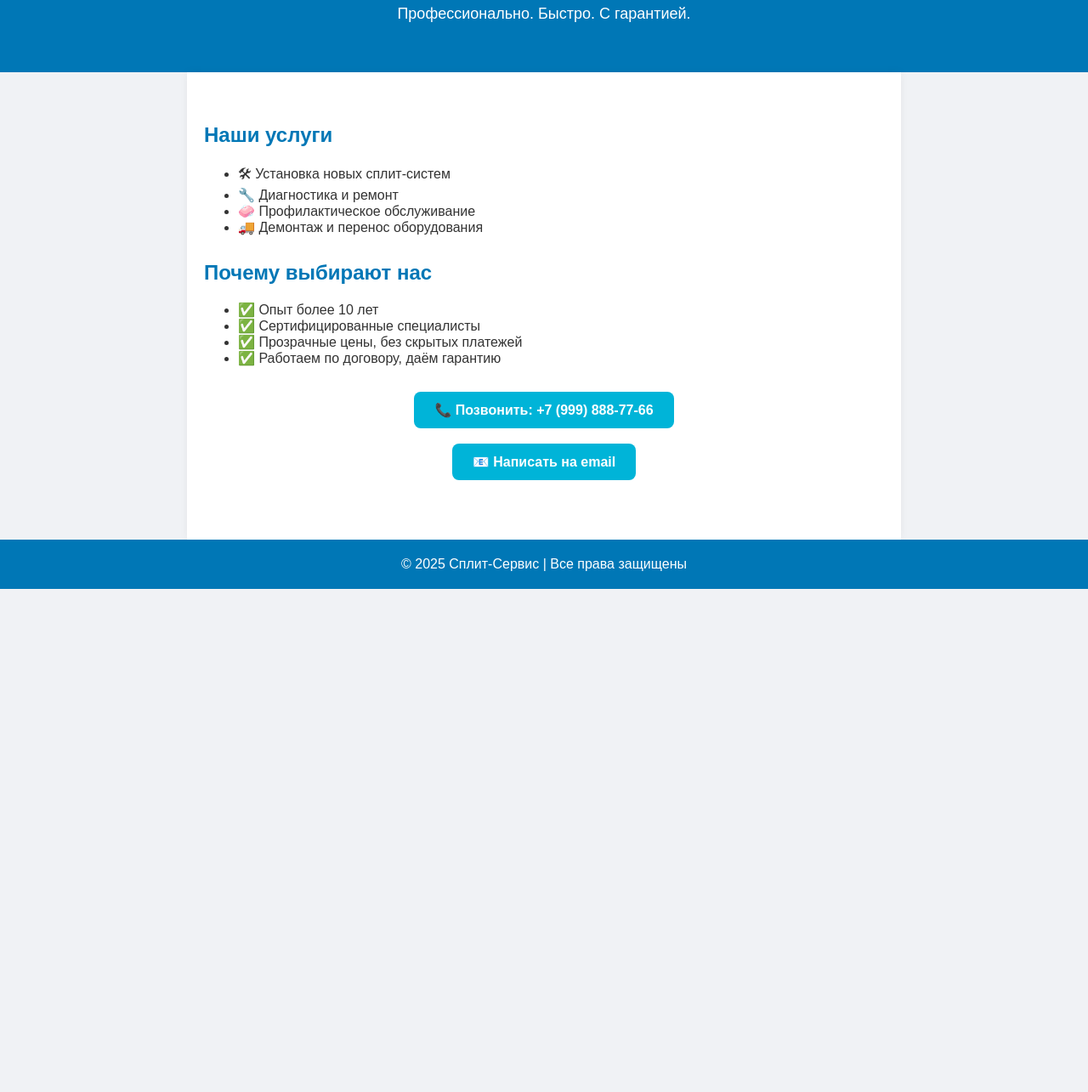
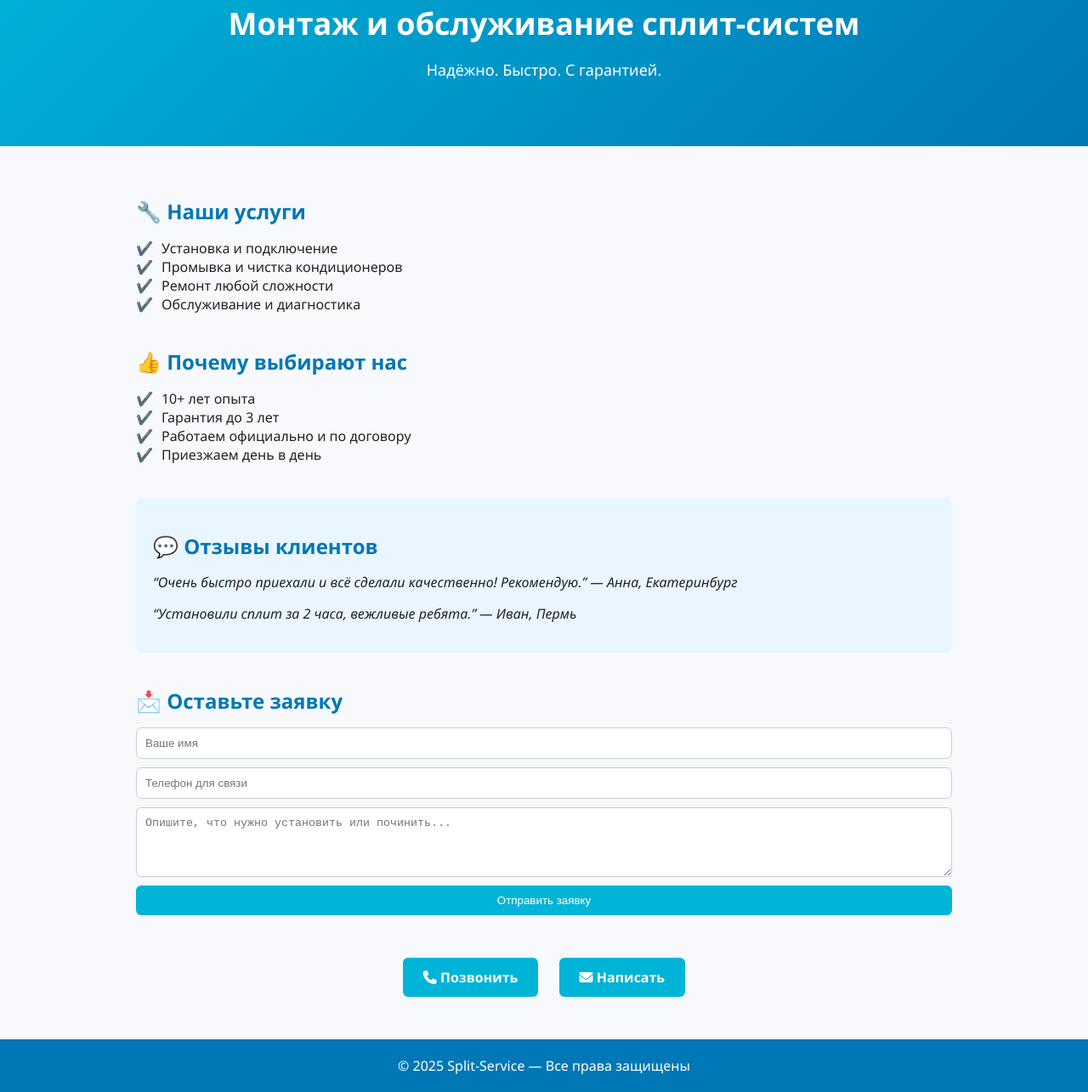
Before and after one commit to SteamBoy56/split-site, a plain HTML site: page index.html in a window 1280 px wide. Shown: the part 81-1366 px from the top of the page at 85% size. Before the commit the page ends 800 px from the top, so only its background shows below. Drawn offline with Linux system fonts and the light colour scheme.

Commit message:
index.html

```diff
--- a/index.html
+++ b/index.html
@@ -2,99 +2,161 @@
 <html lang="ru">
 <head>
   <meta charset="UTF-8" />
-  <meta name="viewport" content="width=device-width, initial-scale=1.0"/>
-  <title>Установка и ремонт сплит-систем</title>
+  <meta name="viewport" content="width=device-width, initial-scale=1.0" />
+  <title>Сплит-Системы | Установка, Ремонт, Обслуживание</title>
+  <link rel="stylesheet" href="https://cdnjs.cloudflare.com/ajax/libs/font-awesome/6.5.0/css/all.min.css" />
   <style>
+    * { box-sizing: border-box; }
     body {
-      font-family: Arial, sans-serif;
-      margin: 0; padding: 0;
-      background: #f0f2f5;
-      color: #333;
+      margin: 0;
+      font-family: 'Segoe UI', sans-serif;
+      background: #f7f9fc;
+      color: #222;
     }
     header {
-      background: #0077b6;
+      background: linear-gradient(135deg, #00b4d8, #0077b6);
       color: white;
-      padding: 40px 20px;
       text-align: center;
+      padding: 60px 20px;
     }
     header h1 {
-      margin: 0;
-      font-size: 32px;
+      font-size: 36px;
+      margin-bottom: 10px;
     }
     header p {
       font-size: 18px;
-      margin-top: 10px;
     }
     main {
+      max-width: 1000px;
+      margin: auto;
       padding: 40px 20px;
-      max-width: 800px;
-      margin: auto;
-      background: white;
-      box-shadow: 0 0 10px rgba(0,0,0,0.05);
     }
     section {
-      margin-bottom: 30px;
+      margin-bottom: 40px;
     }
     h2 {
       color: #0077b6;
+      margin-bottom: 15px;
+    }
+    ul {
+      list-style: none;
+      padding: 0;
+    }
+    ul li::before {
+      content: "✔️";
+      margin-right: 10px;
+      color: #00b4d8;
     }
     .cta {
       text-align: center;
-      margin-top: 30px;
+      margin-top: 20px;
     }
     .cta a {
+      display: inline-block;
       background: #00b4d8;
       color: white;
       padding: 12px 24px;
+      margin: 10px;
       text-decoration: none;
+      border-radius: 6px;
+      font-weight: bold;
+      transition: background 0.3s;
+    }
+    .cta a:hover {
+      background: #0077b6;
+    }
+    .reviews {
+      background: #e9f5ff;
+      padding: 20px;
       border-radius: 8px;
-      font-weight: bold;
-      display: inline-block;
+    }
+    .review {
+      margin-bottom: 15px;
+      font-style: italic;
+    }
+    form {
+      display: flex;
+      flex-direction: column;
+      gap: 10px;
+    }
+    input, textarea {
+      padding: 10px;
+      border: 1px solid #ccc;
+      border-radius: 6px;
+    }
+    input[type="submit"] {
+      background: #00b4d8;
+      color: white;
+      border: none;
+      cursor: pointer;
+    }
+    input[type="submit"]:hover {
+      background: #0077b6;
     }
     footer {
+      text-align: center;
+      padding: 20px;
       background: #0077b6;
       color: white;
-      text-align: center;
-      padding: 20px;
+    }
+    @media (max-width: 600px) {
+      header h1 { font-size: 28px; }
+      .cta a { width: 100%; margin: 5px 0; }
     }
   </style>
 </head>
 <body>
 
 <header>
-  <h1>Установка и ремонт сплит-систем</h1>
-  <p>Профессионально. Быстро. С гарантией.</p>
+  <h1>Монтаж и обслуживание сплит-систем</h1>
+  <p>Надёжно. Быстро. С гарантией.</p>
 </header>
 
 <main>
   <section>
-    <h2>Наши услуги</h2>
+    <h2>🔧 Наши услуги</h2>
     <ul>
-      <li>🛠 Установка новых сплит-систем</li>
-      <li>🔧 Диагностика и ремонт</li>
-      <li>🧼 Профилактическое обслуживание</li>
-      <li>🚚 Демонтаж и перенос оборудования</li>
+      <li>Установка и подключение</li>
+      <li>Промывка и чистка кондиционеров</li>
+      <li>Ремонт любой сложности</li>
+      <li>Обслуживание и диагностика</li>
     </ul>
   </section>
 
   <section>
-    <h2>Почему выбирают нас</h2>
+    <h2>👍 Почему выбирают нас</h2>
     <ul>
-      <li>✅ Опыт более 10 лет</li>
-      <li>✅ Сертифицированные специалисты</li>
-      <li>✅ Прозрачные цены, без скрытых платежей</li>
-      <li>✅ Работаем по договору, даём гарантию</li>
+      <li>10+ лет опыта</li>
+      <li>Гарантия до 3 лет</li>
+      <li>Работаем официально и по договору</li>
+      <li>Приезжаем день в день</li>
     </ul>
   </section>
 
-  <section class="cta">
-    <a href="tel:+79998887766">📞 Позвонить: +7 (999) 888-77-66</a><br/><br/>
-    <a href="mailto:info@split-service.ru">📧 Написать на email</a>
+  <section class="reviews">
+    <h2>💬 Отзывы клиентов</h2>
+    <div class="review">“Очень быстро приехали и всё сделали качественно! Рекомендую.” — Анна, Екатеринбург</div>
+    <div class="review">“Установили сплит за 2 часа, вежливые ребята.” — Иван, Пермь</div>
   </section>
+
+  <section>
+    <h2>📩 Оставьте заявку</h2>
+    <form action="mailto:your@email.com" method="post" enctype="text/plain">
+      <input type="text" name="name" placeholder="Ваше имя" required />
+      <input type="tel" name="phone" placeholder="Телефон для связи" required />
+      <textarea name="message" rows="4" placeholder="Опишите, что нужно установить или починить..."></textarea>
+      <input type="submit" value="Отправить заявку" />
+    </form>
+  </section>
+
+  <div class="cta">
+    <a href="tel:+79998887766"><i class="fas fa-phone"></i> Позвонить</a>
+    <a href="mailto:split@service.ru"><i class="fas fa-envelope"></i> Написать</a>
+  </div>
 </main>
 
 <footer>
-  &copy; 2025 Сплит-Сервис | Все права защищены
+  © 2025 Split-Service — Все права защищены
 </footer>
 
 </body>
```
